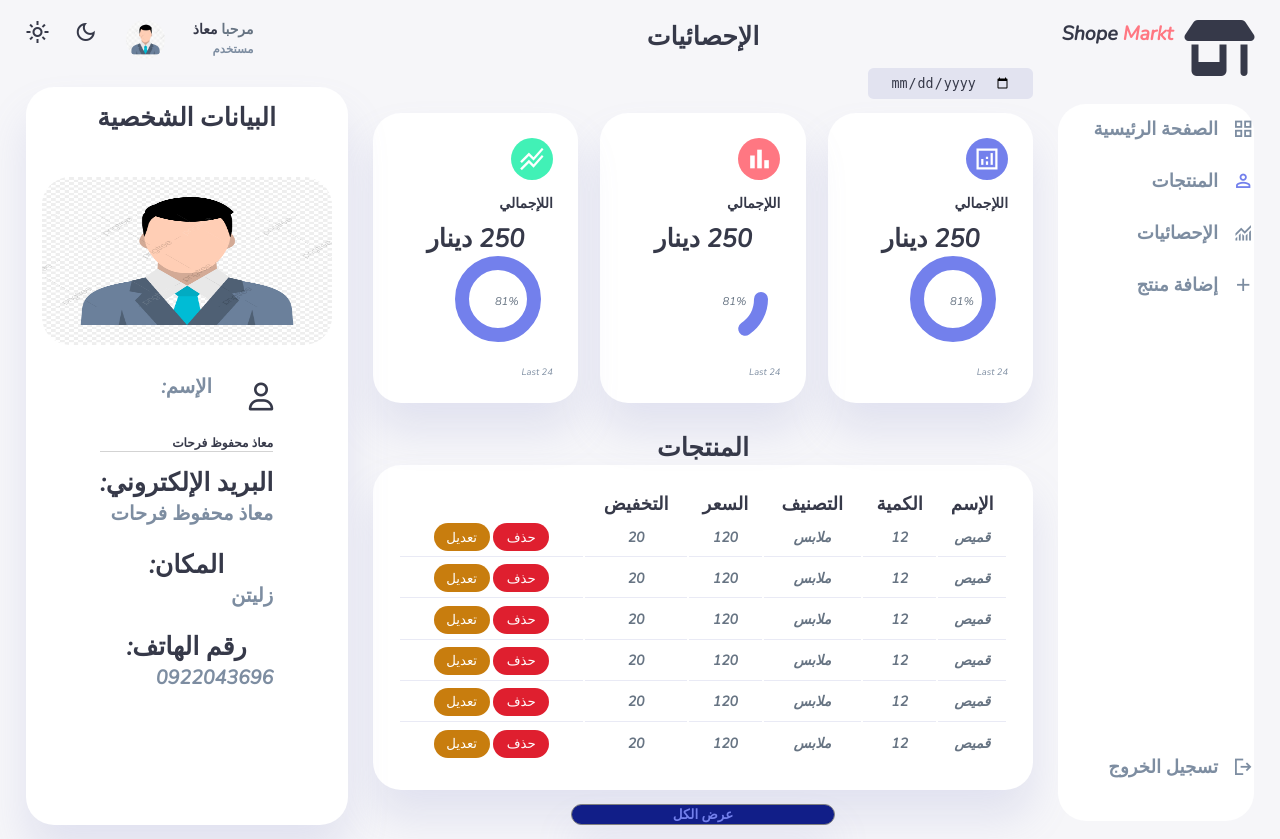
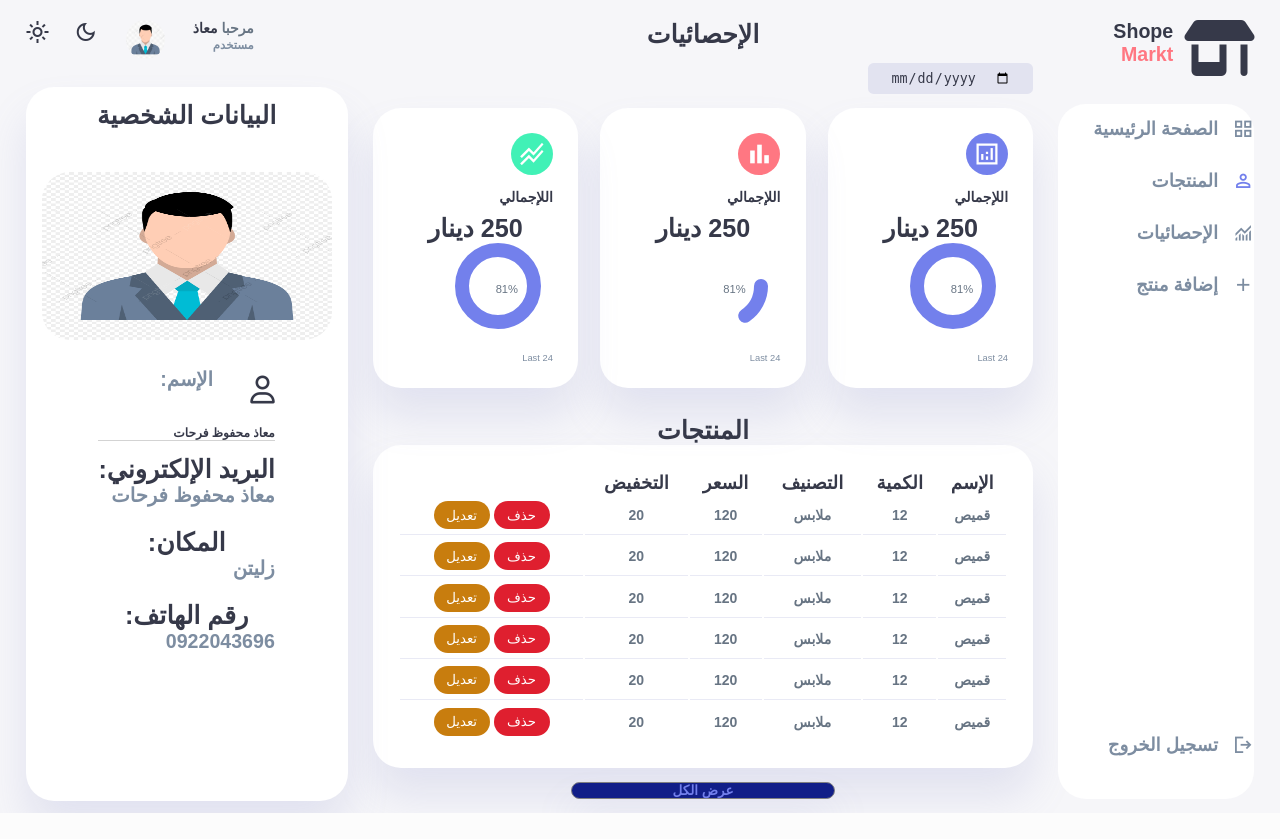
Before and after one commit to MoadFarhat/ShopeMarkt, a PHP site: page /user_home.html in a window 1280 px wide. After the commit the page ends 813 px from the top, so only its background shows below. Run offline with PHP 8.4, Linux system fonts and the light colour scheme.

Commit message:
تعديل الخط

```diff
--- a/Style/style.css
+++ b/Style/style.css
@@ -50,7 +50,7 @@ body{
     width: 100vw;
     height: 100vh;
     direction: rtl;
-    font-family: 'Nunito', sans-serif;
+    font-family:  sans-serif;
     font-size: 0.80rem;
     user-select: none;
     overflow-x: hidden;
@@ -305,6 +305,7 @@ main .insights small{
 }
 /*   الجدول */
 main .recentOrder{
+    font-family: sans-serif;
     margin-top: 2rem;
 }
 main .recentOrder h2{
@@ -328,7 +329,7 @@ main  table tbody td{
     color: var(--color-dark-variant);
     font-size: 1rem;
     font-weight: 700;
-   font-style: italic;
+    font-family: sans-serif;
 }
 main  table thead th{
     font-weight: bold;
--- a/user_home.html
+++ b/user_home.html
@@ -1,6 +1,7 @@
 <!DOCTYPE html>
 <html >
     <head>
+
     <meta charset="UTF-8">
     <meta http-equiv="X-UA-Compatible" content="IE=edge">
     <meta name="viewport" content="width=device-width, initial-scale=1.0">
```
Lines whose indentation alone changed are shown as unchanged.
